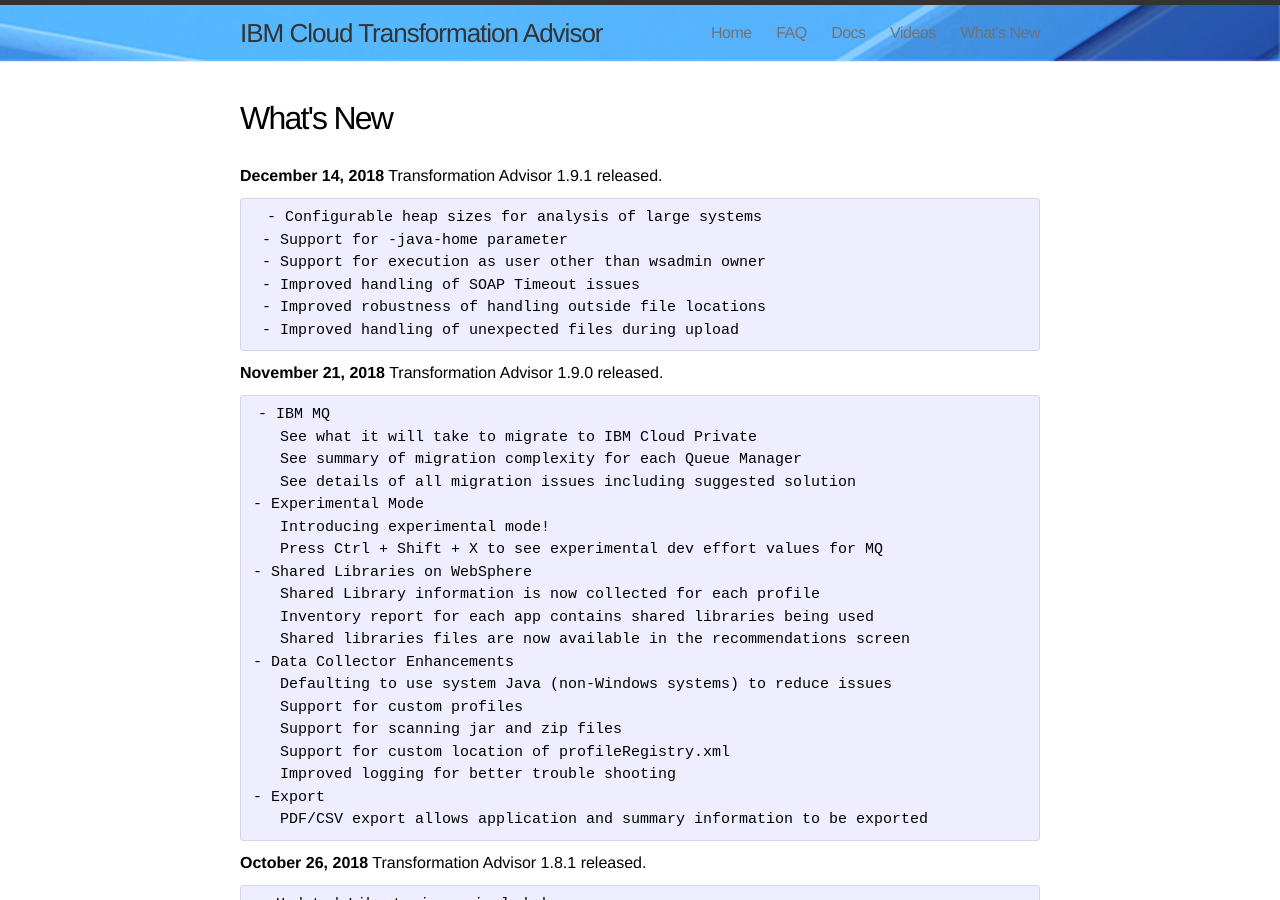
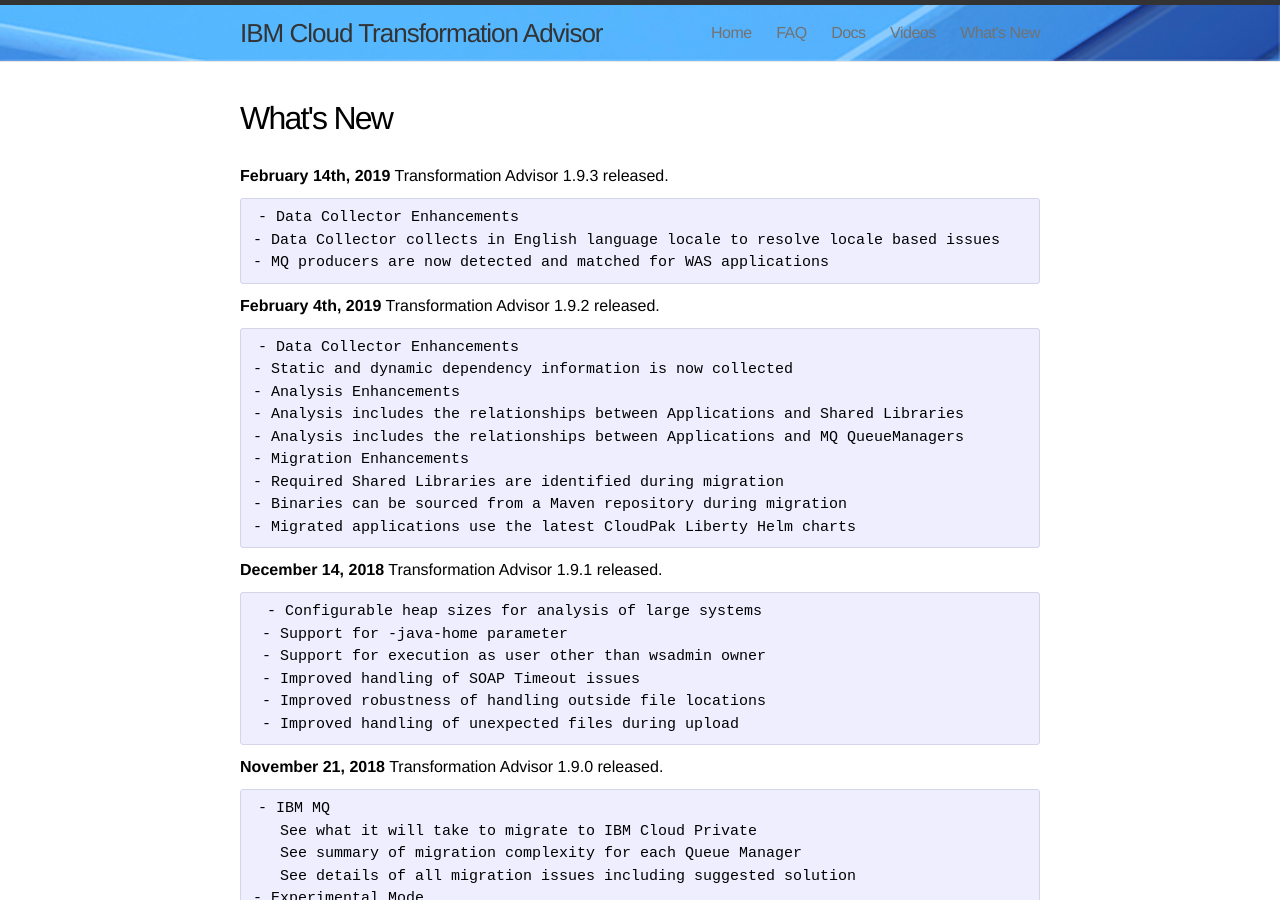
Before and after one commit to TransformationAdvisor/TA.github.io, a Jekyll site: the page built from news/index.md, in a window 1280 px wide and 900 px high. Built offline with Jekyll 4.4.1, drawn with Linux system fonts in a browser that asks for light colours.

Commit message:
Update index.md

```diff
--- a/news/index.md
+++ b/news/index.md
@@ -2,6 +2,25 @@
 layout: page
 title: What's New
 ---
+
+**February 14th, 2019** Transformation Advisor 1.9.3 released.
+
+	- Data Collector Enhancements
+	- Data Collector collects in English language locale to resolve locale based issues
+	- MQ producers are now detected and matched for WAS applications
+
+**February 4th, 2019** Transformation Advisor 1.9.2 released.
+
+	- Data Collector Enhancements
+	- Static and dynamic dependency information is now collected
+	- Analysis Enhancements
+	- Analysis includes the relationships between Applications and Shared Libraries
+	- Analysis includes the relationships between Applications and MQ QueueManagers
+	- Migration Enhancements
+	- Required Shared Libraries are identified during migration
+	- Binaries can be sourced from a Maven repository during migration
+	- Migrated applications use the latest CloudPak Liberty Helm charts
+
 **December 14, 2018** Transformation Advisor 1.9.1 released.
 
      - Configurable heap sizes for analysis of large systems
```
